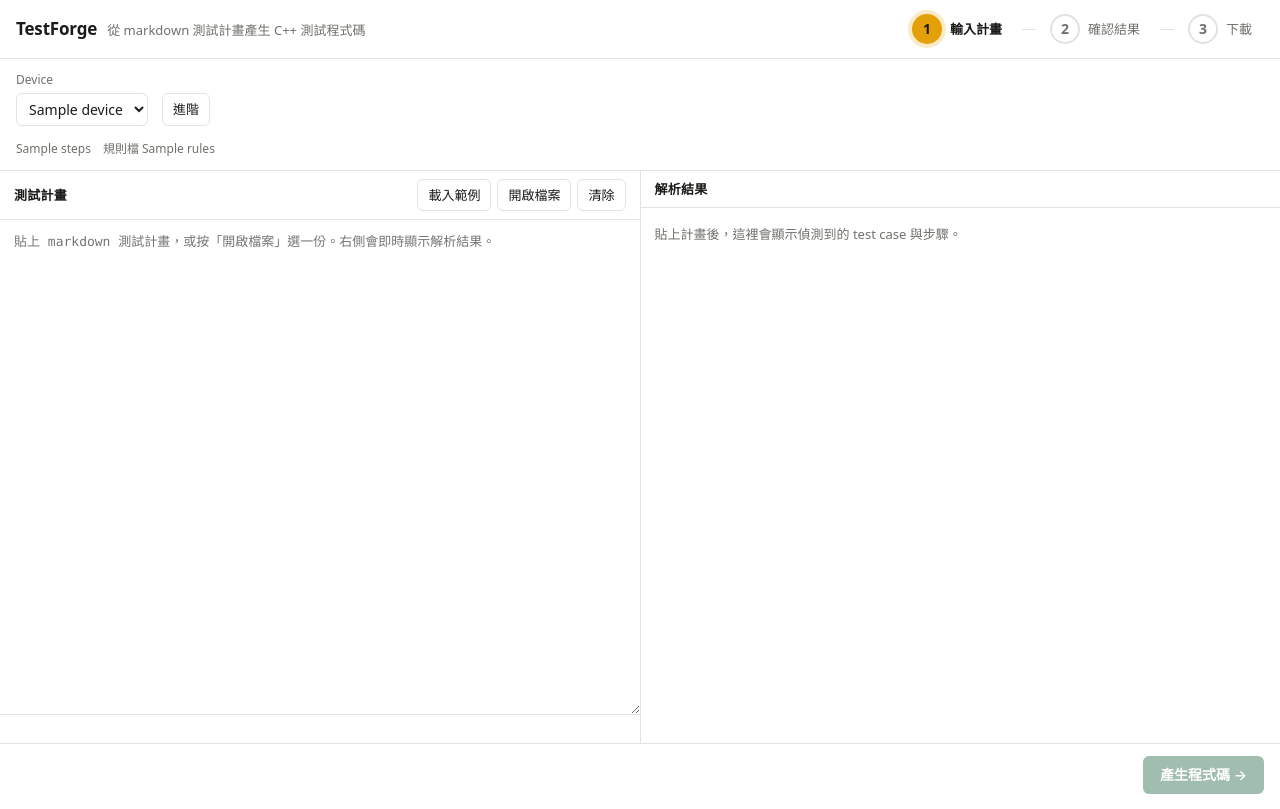
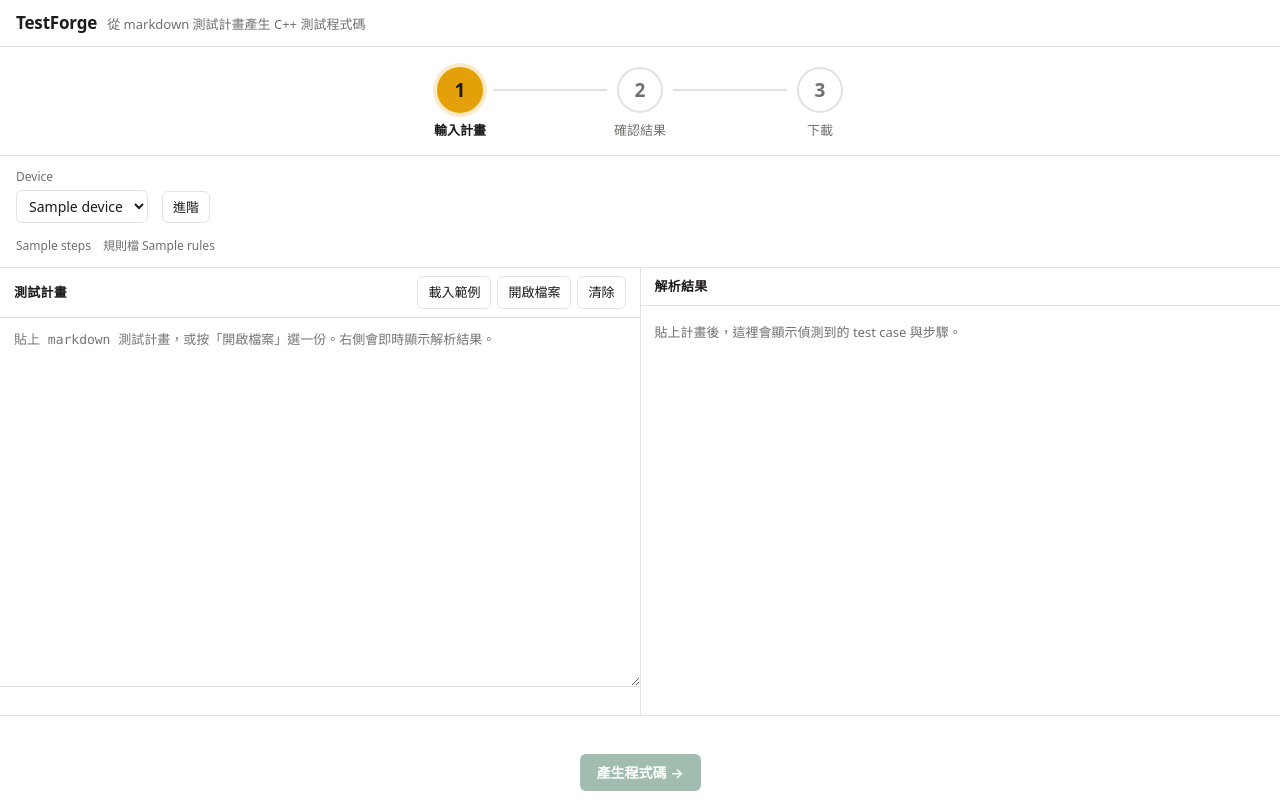
Before and after one commit to JonasHuang178/TestForge, a Python web app: template src/testforge/web/templates/index.html in a window 1280 px wide. Run offline with Jinja, Linux system fonts and the light colour scheme; the template is opened without the code that fills it: most values are stand-ins (such as "Sample title", 1, 10 or a date in 2020).

Commit message:
Centre the stepper on its own row and join the circles
The stepper sat in the title bar, pushed to the right, with small
circles and a short stub between them. It now has a row of its own below
the title, centred, with 46px circles and a line running from the edge
of one to the edge of the next. A finished step's connector is green, so
progress reads along the line rather than only from the circles.

Labels moved below their circles, which is what lets the row centre as a
unit and keeps the three items evenly spaced.

The step footers are centred too: the buttons sit in a row of their own
under the status note, instead of the note being pushed left and the
buttons right.

Verified in the browser: the stepper's centre and the button row's
centre both land on the page centre, the circles are evenly spaced, and
400px wide still has no horizontal overflow.

Co-Authored-By: Claude Opus 5 <noreply@anthropic.com>
Claude-Session: https://claude.ai/code/session_01916pMKhEDzY1E3HAPa7im4

```diff
--- a/src/testforge/web/static/app.css
+++ b/src/testforge/web/static/app.css
@@ -75,11 +75,19 @@ body {
 
 .bar {
   display: flex; flex-wrap: wrap; gap: 12px 20px;
-  align-items: center; justify-content: space-between;
+  align-items: center;
   padding: 10px 16px;
   background: var(--surface);
   border-bottom: 1px solid var(--border);
-  position: sticky; top: 0; z-index: 5;
+}
+
+/* The stepper gets a row of its own below the title, centred, so it reads as
+   where-you-are rather than as part of the branding. */
+.stepper-row {
+  display: flex; justify-content: center;
+  padding: 20px 16px 16px;
+  background: var(--surface);
+  border-bottom: 1px solid var(--border);
 }
 
 .brand { display: flex; align-items: baseline; gap: 10px; flex-wrap: wrap; }
@@ -87,28 +95,43 @@ body {
 .brand .muted { font-size: 13px; }
 
 .stepper {
-  display: flex; align-items: center; gap: 4px;
+  --dot: 46px;
+  --gap: 10px;
+  display: flex; align-items: flex-start;
   list-style: none; margin: 0; padding: 0;
   font-size: 13px; color: var(--muted);
 }
+
 .stepper li {
-  display: flex; align-items: center; gap: 8px;
-  padding: 4px 12px 4px 4px;
-  border-radius: 999px;
+  position: relative;
+  display: flex; flex-direction: column; align-items: center; gap: 9px;
+  width: clamp(104px, 26vw, 180px);
 }
-/* The connector is drawn on the item rather than between them, so wrapping
-   on a narrow screen cannot leave a dangling line. */
-.stepper li + li::before {
-  content: ""; width: 14px; height: 1px;
-  background: var(--border); margin-right: 6px;
+.stepper .label { text-align: center; line-height: 1.3; }
+
+/* The connector runs from the edge of this circle to the edge of the next.
+   Anchored to the item rather than drawn as a separate element, so the row
+   stays exactly three items wide and centres on its own. */
+.stepper li:not(:last-child)::after {
+  content: "";
+  position: absolute;
+  top: calc(var(--dot) / 2 - 1px);
+  left: calc(50% + var(--dot) / 2 + var(--gap));
+  right: calc(-50% + var(--dot) / 2 + var(--gap));
+  height: 2px;
+  background: var(--border);
 }
-/* The circle carries the state; the label beside it is a caption. */
+/* A finished step's connector is green, so progress reads along the line. */
+.stepper li.done::after { background: var(--accent); }
+/* The circle carries the state; the label below it is a caption. */
 .stepper .n {
   display: inline-grid; place-items: center;
-  width: 30px; height: 30px; border-radius: 50%;
+  width: var(--dot); height: var(--dot); border-radius: 50%;
   background: var(--surface); color: var(--muted);
-  font-size: 14px; font-weight: 600; font-variant-numeric: tabular-nums;
+  font-size: 19px; font-weight: 600; font-variant-numeric: tabular-nums;
   border: 2px solid var(--border);
+  /* Above the connector, so the line stops at the circle's edge. */
+  position: relative; z-index: 1;
   transition: background 120ms ease, border-color 120ms ease, color 120ms ease;
 }
 
@@ -126,7 +149,7 @@ body {
   background: transparent; color: var(--accent); border-color: var(--accent);
 }
 .stepper li.done .n::after { content: "✓"; }
-.stepper li.done .n { font-size: 15px; }
+.stepper li.done .n { font-size: 21px; }
 /* The number is replaced by the tick, not accompanied by it. */
 .stepper li.done .n span { display: none; }
 
@@ -182,7 +205,7 @@ button.ghost { font-size: 13px; padding: 5px 10px; }
    page. */
 .step {
   display: flex; flex-direction: column;
-  min-height: calc(100vh - 53px);
+  min-height: calc(100vh - 53px - 95px);
 }
 .step > .panes { flex: 1; }
 .step-actions { margin-top: auto; }
@@ -200,12 +223,13 @@ button.ghost { font-size: 13px; padding: 5px 10px; }
 .step-intro p { margin: 0; font-size: 13px; }
 
 .step-actions {
-  display: flex; align-items: center; justify-content: flex-end;
-  gap: 10px; padding: 12px 16px;
+  display: flex; flex-direction: column; align-items: center;
+  gap: 8px; padding: 14px 16px 18px;
   background: var(--surface);
   border-top: 1px solid var(--border);
 }
-.step-actions .muted { margin-right: auto; font-size: 13px; }
+.step-actions .buttons { display: flex; gap: 10px; flex-wrap: wrap; justify-content: center; }
+.step-note { margin: 0; font-size: 13px; text-align: center; min-height: 1.2em; }
 
 .scroll-tall { padding: 0 16px 4px; }
 
@@ -373,7 +397,6 @@ pre.code code { font: inherit; }
   .panes { grid-template-columns: minmax(0, 1fr); }
   textarea { min-height: 34vh; }
   .bar { gap: 10px; }
-  .stepper { width: 100%; justify-content: space-between; font-size: 12px; }
-  .stepper li { padding-right: 8px; }
-  .stepper li + li::before { width: 8px; margin-right: 2px; }
+  .stepper { --dot: 40px; --gap: 7px; font-size: 12px; }
+  .stepper-row { padding: 16px 10px 12px; }
 }
--- a/src/testforge/web/templates/index.html
+++ b/src/testforge/web/templates/index.html
@@ -14,13 +14,21 @@
     <strong>TestForge</strong>
     <span class="muted">從 markdown 測試計畫產生 C++ 測試程式碼</span>
   </div>
+</header>
 
+<nav class="stepper-row">
   <ol class="stepper" id="stepper">
-    <li data-step="1" class="current"><span class="n"><span>1</span></span>輸入計畫</li>
-    <li data-step="2"><span class="n"><span>2</span></span>確認結果</li>
-    <li data-step="3"><span class="n"><span>3</span></span>下載</li>
+    <li data-step="1" class="current">
+      <span class="n"><span>1</span></span><span class="label">輸入計畫</span>
+    </li>
+    <li data-step="2">
+      <span class="n"><span>2</span></span><span class="label">確認結果</span>
+    </li>
+    <li data-step="3">
+      <span class="n"><span>3</span></span><span class="label">下載</span>
+    </li>
   </ol>
-</header>
+</nav>
 
 <!-- ───────────────────────── step 1 ───────────────────────── -->
 <section class="step" id="step-1">
@@ -82,8 +90,10 @@
   </div>
 
   <footer class="step-actions">
-    <span class="muted" id="step1-note"></span>
-    <button type="button" id="to-step-2" class="primary" disabled>產生程式碼 →</button>
+    <p class="step-note muted" id="step1-note"></p>
+    <div class="buttons">
+      <button type="button" id="to-step-2" class="primary" disabled>產生程式碼 →</button>
+    </div>
   </footer>
 </section>
 
@@ -99,8 +109,10 @@
   <div id="artifacts" class="scroll-tall"></div>
 
   <footer class="step-actions">
-    <button type="button" id="back-to-1" class="ghost">← 上一步</button>
-    <button type="button" id="to-step-3" class="primary">確認，前往下載 →</button>
+    <div class="buttons">
+      <button type="button" id="back-to-1" class="ghost">← 上一步</button>
+      <button type="button" id="to-step-3" class="primary">確認，前往下載 →</button>
+    </div>
   </footer>
 </section>
 
@@ -118,8 +130,10 @@
   </div>
 
   <footer class="step-actions">
-    <button type="button" id="back-to-2" class="ghost">← 上一步</button>
-    <button type="button" id="restart" class="ghost">重新開始</button>
+    <div class="buttons">
+      <button type="button" id="back-to-2" class="ghost">← 上一步</button>
+      <button type="button" id="restart" class="ghost">重新開始</button>
+    </div>
   </footer>
 </section>
 
```
